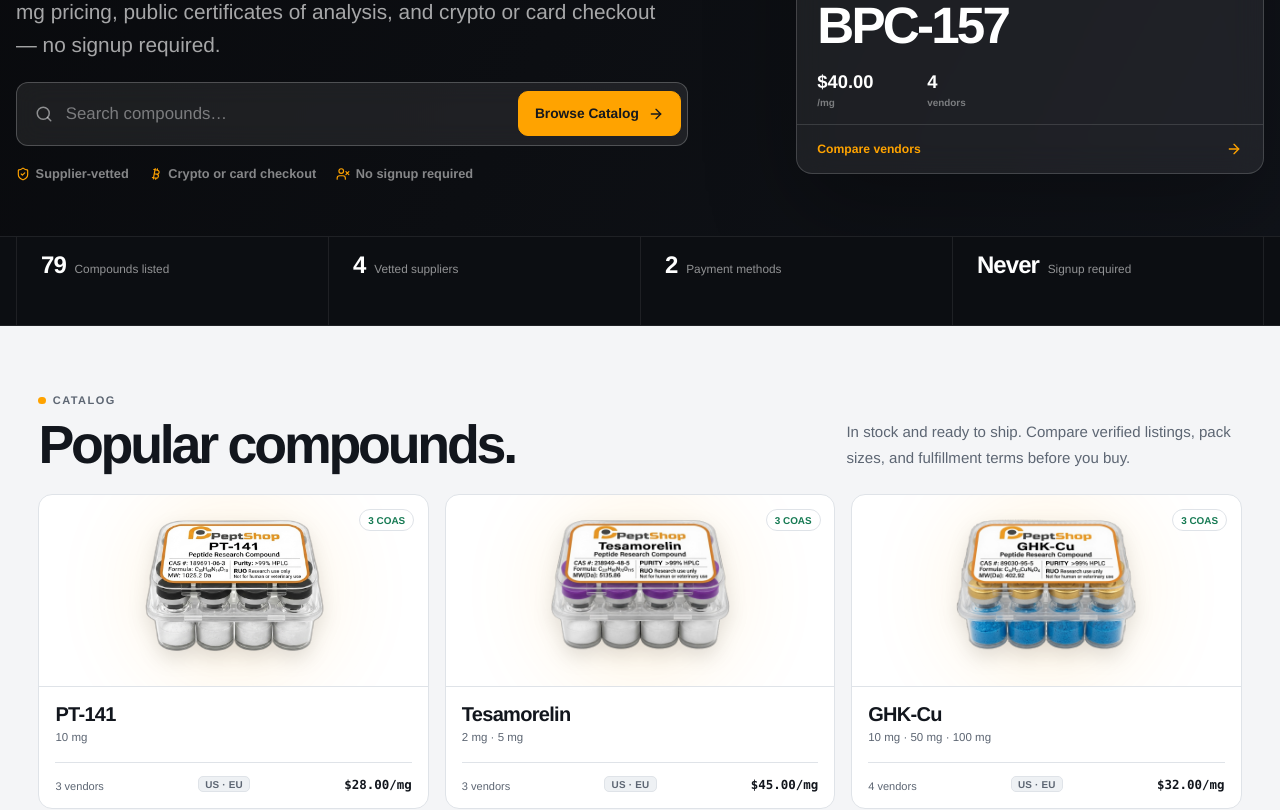
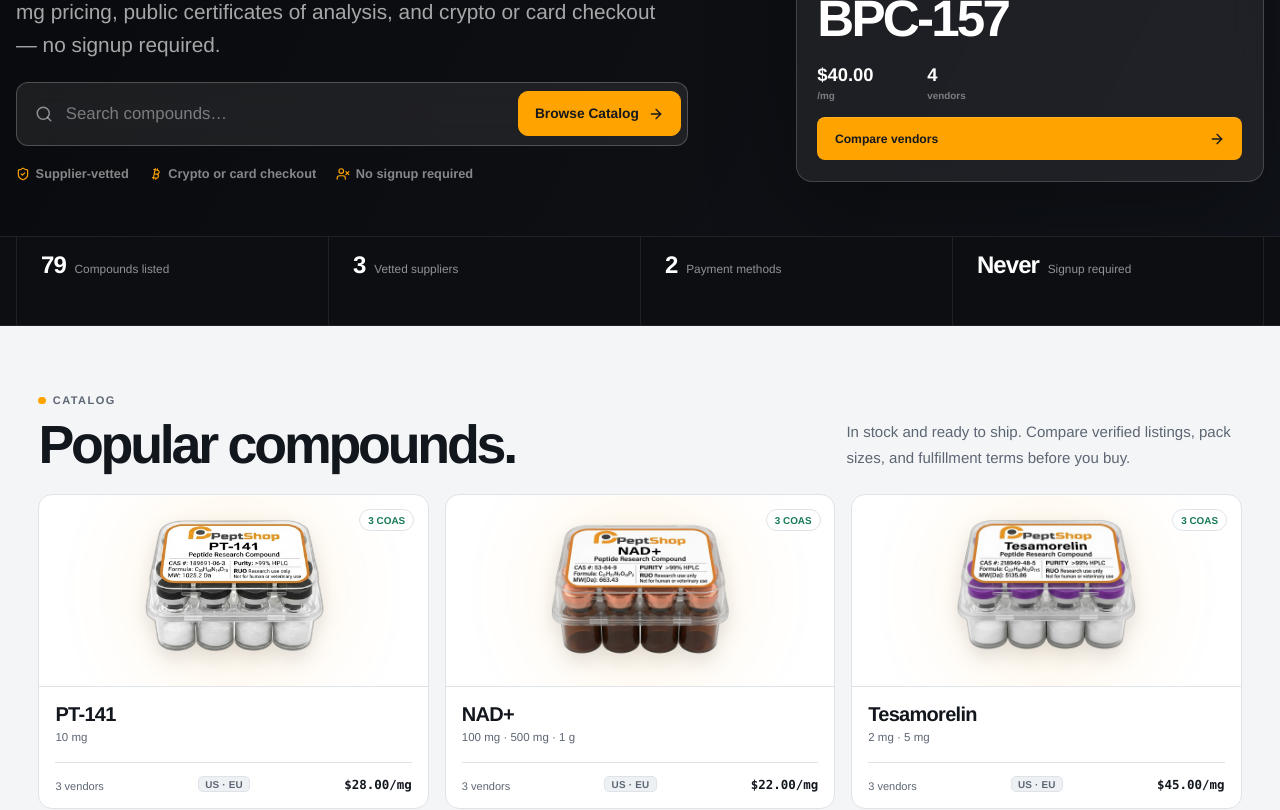
Before and after one commit to Alchemeister/peptshop2, a React (Vite) app: page / in a window 1280 px wide. Shown: the part 500-1310 px from the top of the page. Built offline with nearby package versions, Linux system fonts and the light colour scheme.

Commit message:
fix: remove Sample Vendor Zero, fix NAD+ slug, catalog search reads URL param, A-Z default sort, Show study label, orange hero CTA, vendor shipping costs

```diff
--- a/src/mock-data.ts
+++ b/src/mock-data.ts
@@ -1046,7 +1046,7 @@ export const mockModels: PeptShopViewModels = {
       status: 'trusted',
       orderCount: 2310,
       specialties: ['BPC-157', 'TB-500', 'Healing & Recovery'],
-      shippingCost: 50,
+      shippingCost: 12,
     },
     {
       id: 'vendor-retalux',
@@ -1060,7 +1060,7 @@ export const mockModels: PeptShopViewModels = {
       status: 'trusted',
       orderCount: 1680,
       specialties: ['Tirzepatide', 'Semaglutide', 'GLP-1 Agonists'],
-      shippingCost: 50,
+      shippingCost: 15,
     },
     {
       id: 'vendor-axiom',
@@ -1074,21 +1074,7 @@ export const mockModels: PeptShopViewModels = {
       status: 'trusted',
       orderCount: 1120,
       specialties: ['NAD+', 'MOTS-c', 'Cellular & Metabolic'],
-      shippingCost: 50,
-    },
-    {
-      id: 'vendor-sample-zero',
-      name: 'Sample Vendor Zero',
-      slug: 'sample-vendor-zero',
-      location: 'United States',
-      rating: 4.5,
-      reviewCount: 42,
-      coaCount: 8,
-      fulfillment: '1–3 days',
-      status: 'trusted',
-      orderCount: 530,
-      specialties: ['BPC-157', 'GHK-Cu', 'Healing & Recovery'],
-      shippingCost: 50,
+      shippingCost: 18,
     },
   ],
   coas: [
@@ -1253,7 +1239,7 @@ export const mockModels: PeptShopViewModels = {
       total: 140,
       status: 'paid',
       updatedAt: '8 minutes ago',
-      vendor: 'Sample Vendor Zero',
+      vendor: 'Northstar Research',
       itemSummary: 'BPC-157 · 5 mg · 10 vials',
       destination: 'Austin, TX',
       events: [
@@ -1267,7 +1253,7 @@ export const mockModels: PeptShopViewModels = {
       total: 225,
       status: 'paid',
       updatedAt: '23 minutes ago',
-      vendor: 'Sample Vendor Zero',
+      vendor: 'Northstar Research',
       itemSummary: 'GHK-Cu · 50 mg · 3 vials',
       destination: 'Portland, OR',
       events: [
@@ -1281,7 +1267,7 @@ export const mockModels: PeptShopViewModels = {
       total: 85,
       status: 'review',
       updatedAt: '1 hour ago',
-      vendor: 'Sample Vendor Zero',
+      vendor: 'Northstar Research',
       itemSummary: 'TB-500 · 10 mg · 5 vials',
       destination: 'Testville, NY',
       events: [
@@ -1296,7 +1282,7 @@ export const mockModels: PeptShopViewModels = {
       total: 310,
       status: 'shipped',
       updatedAt: '3 hours ago',
-      vendor: 'Sample Vendor Zero',
+      vendor: 'Northstar Research',
       itemSummary: 'Semaglutide · 5 mg · 2 vials',
       destination: 'Denver, CO',
       events: [
@@ -1311,7 +1297,7 @@ export const mockModels: PeptShopViewModels = {
       total: 165,
       status: 'shipped',
       updatedAt: 'Yesterday',
-      vendor: 'Sample Vendor Zero',
+      vendor: 'Northstar Research',
       itemSummary: 'NAD+ · 500 mg · 1 vial',
       destination: 'Seattle, WA',
       events: [
@@ -1326,7 +1312,7 @@ export const mockModels: PeptShopViewModels = {
       total: 95,
       status: 'delivered',
       updatedAt: '2 days ago',
-      vendor: 'Sample Vendor Zero',
+      vendor: 'Northstar Research',
       itemSummary: 'PT-141 · 10 mg · 2 vials',
       destination: 'Miami, FL',
       events: [
--- a/src/pages/home-page.tsx
+++ b/src/pages/home-page.tsx
@@ -15,7 +15,7 @@ import { FrontendLink } from '../navigation'
 
 export function HomePage({ actions, models }: PageComponentProps) {
   // Hand-picked popular products (by marketplace relevance, not just vendor count)
-  const popularSlugs = ['pt-141', 'nad', 'tesamorelin', 'ghk-cu', 'retatrutide', 'semaglutide']
+  const popularSlugs = ['pt-141', 'nad+', 'tesamorelin', 'ghk-cu', 'retatrutide', 'semaglutide']
   const popularProducts = popularSlugs
     .map((slug) => models.products.find((p) => p.slug === slug))
     .filter((p): p is NonNullable<typeof p> => p !== undefined)
--- a/src/pages/market-pages.tsx
+++ b/src/pages/market-pages.tsx
@@ -42,13 +42,13 @@ import {
   VendorOfferOptionFrame,
 } from '../product-page'
 
-export function CatalogPage({ actions, models }: PageComponentProps) {
-  const [query, setQuery] = useState('')
+export function CatalogPage({ actions, models, query: urlQuery }: PageComponentProps) {
+  const [query, setQuery] = useState(urlQuery.get('q') ?? '')
   const [filterOpen, setFilterOpen] = useState(false)
   const [stockOnly, setStockOnly] = useState(false)
   const [regionFilter, setRegionFilter] = useState<'all' | 'us' | 'eu' | 'cn'>('all')
   const [regionOpen, setRegionOpen] = useState(false)
-  const [sortBy, setSortBy] = useState<'popular' | 'name' | 'price-low' | 'price-high'>('popular')
+  const [sortBy, setSortBy] = useState<'popular' | 'name' | 'price-low' | 'price-high'>('name')
   const [showTop, setShowTop] = useState(false)
   const [visibleCount, setVisibleCount] = useState(24)
   const sentinelRef = useRef<HTMLDivElement>(null)
@@ -348,7 +348,7 @@ function ResearchLibrary({ slug, productName }: { slug: string; productName: str
               target="_blank"
               rel="noopener noreferrer"
             >
-              Open
+              Show study
               <ArrowRight size={14} strokeWidth={1.8} />
             </a>
           </article>
@@ -389,9 +389,9 @@ export function ProductPage({ actions, models, query, theme, pathname }: PageCom
 
   // Use real vendors from models — same ones on the Vendors page
   const allVendors = models.vendors
-  const priceMultipliers: Record<string, number> = { 'vendor-northstar': 1, 'vendor-retalux': 1.08, 'vendor-axiom': 0.94, 'vendor-sample-zero': 0.85 }
-  const vendorPurity: Record<string, number> = { 'vendor-northstar': 99.2, 'vendor-retalux': 99.0, 'vendor-axiom': 99.1, 'vendor-sample-zero': 98.8 }
-  const vendorBatchPrefix: Record<string, string> = { 'vendor-northstar': 'NS', 'vendor-retalux': 'RX', 'vendor-axiom': 'AX', 'vendor-sample-zero': 'SZ' }
+  const priceMultipliers: Record<string, number> = { 'vendor-northstar': 1, 'vendor-retalux': 1.08, 'vendor-axiom': 0.94 }
+  const vendorPurity: Record<string, number> = { 'vendor-northstar': 99.2, 'vendor-retalux': 99.0, 'vendor-axiom': 99.1 }
+  const vendorBatchPrefix: Record<string, string> = { 'vendor-northstar': 'NS', 'vendor-retalux': 'RX', 'vendor-axiom': 'AX' }
 
   // Deterministic presentation math only. It is not derived from private pricing or marketplace rules.
   const lookupVendorPrice = (dose: string, vendorId: string): number => {
@@ -720,7 +720,7 @@ function VendorRow({ vendor, index, navigate }: { vendor: VendorSummary; index:
       <div className="ps-vendor-monogram">{vendor.name.split(' ').map((part) => part[0]).join('').slice(0, 2)}</div>
       <div className="ps-vendor-name"><h2>{vendor.name}</h2><p><MapPin size={14} /> {vendor.location || 'Location pending'}</p></div>
       <div className="ps-vendor-rating"><Star size={16} /><strong>{vendor.rating.toFixed(1)}</strong><span>{vendor.reviewCount} reviews</span></div>
-      <div className="ps-vendor-fulfillment"><Clock3 size={15} /><span>Typical dispatch</span><strong>{vendor.fulfillment}</strong></div>
+      <div className="ps-vendor-fulfillment"><Clock3 size={15} /><span>Typical dispatch</span><strong>{vendor.fulfillment}</strong><small>Shipping ${vendor.shippingCost ?? 0}</small></div>
       {vendor.status === 'trusted' && Boolean(vendor.verified) ? <span className={`ps-trust-label ps-trust-${vendor.status}`}><VerifiedBadge size={14} /> Verified vendor</span> : <span className="ps-trust-label ps-trust-pending">{vendor.status}</span>}
       <ArrowRight size={19} />
     </FrontendLink>
--- a/src/pages/product-marketplace-page.tsx
+++ b/src/pages/product-marketplace-page.tsx
@@ -55,19 +55,16 @@ export function ProductMarketplacePage({
       'vendor-axiom': 0.94,
       'vendor-northstar': 1,
       'vendor-retalux': 1.08,
-      'vendor-sample-zero': 0.85,
     }
     const vendorBatchPrefix: Record<string, string> = {
       'vendor-axiom': 'AX',
       'vendor-northstar': 'NS',
       'vendor-retalux': 'RX',
-      'vendor-sample-zero': 'SZ',
     }
     const vendorPurity: Record<string, number> = {
       'vendor-axiom': 99.1,
       'vendor-northstar': 99.2,
       'vendor-retalux': 99,
-      'vendor-sample-zero': 99,
     }
     const lookupVendorPrice = (dose: string, vendorId: string) => {
       const doseValue = Number.parseInt(dose, 10) || 5
```
Also changed, not shown: src/styles/storefront.css.
